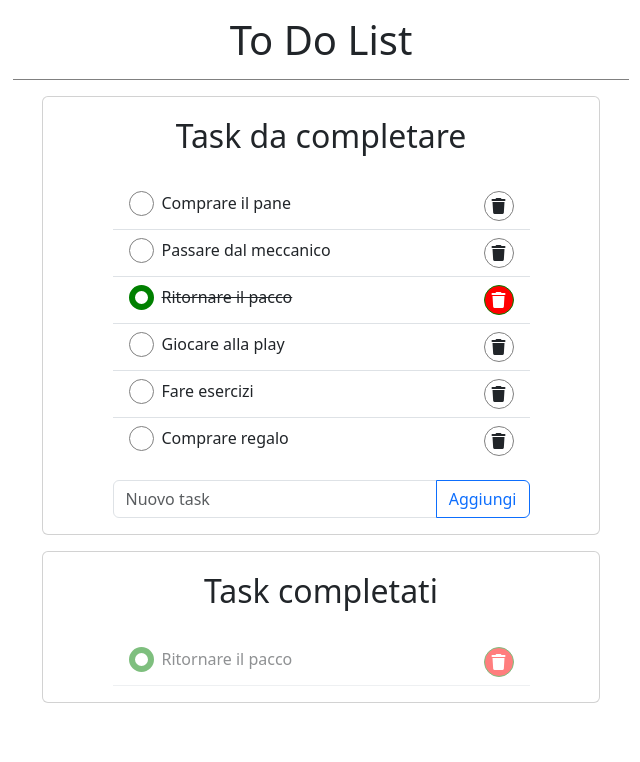
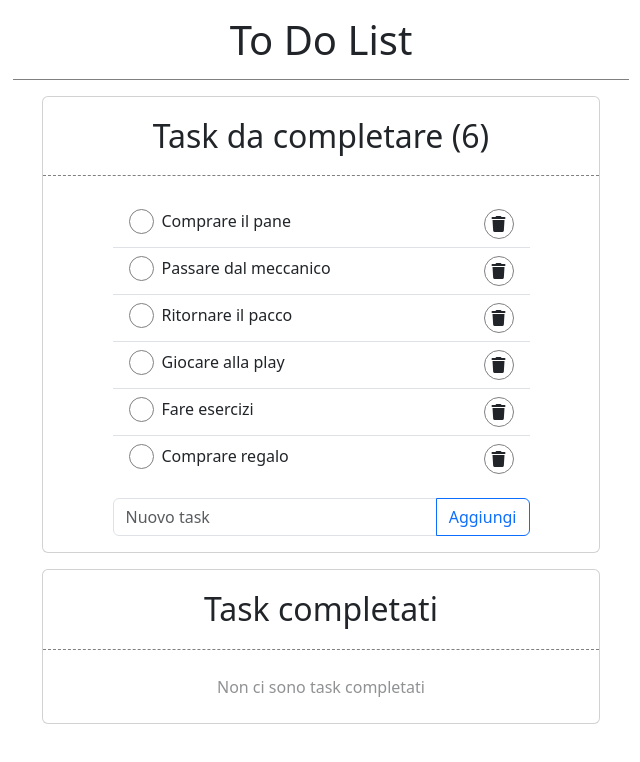
Before and after one commit to jacopolegovini/vue-todolist, a plain HTML site: page index.html in a window 1280 px wide. Shown: the whole page, without its empty margins (319-959 px from the left). Drawn offline with nearby package versions, Linux system fonts and the light colour scheme.

Commit message:
improved task system

```diff
--- a/index.html
+++ b/index.html
@@ -32,18 +32,20 @@
             <div class="undone-task card">
                 <div class="title-undone-task">
                     <h2>
-                        Task da completare
+                        Task da completare ({{toDo.length - counter}})
                     </h2>
                 </div>
                 <div class="content-undone-task d-flex flex-column align-items-center">
                     <ul class="list-group list-group-flush w-75">
-                        <li class="list-group-item d-flex justify-content-between" v-for="(element, index) in toDo">
+                        <li class="list-group-item " v-for="(element, index) in toDo">
+                            <div class="d-flex justify-content-between" @click="increaseCounter(index)">
                                 <div :class="element.done === true ? 'line-through' : ''" @click="taskCompleted(index)" class="d-flex">
                                     <div class="tick" :class="element.done === true ? 'ticked' : ''"></div>
                                     <div class="ms-2">{{element.text}}</div>
                                 </div>
                                 <div class="trash d-flex justify-content-center align-items-center" :class="element.done === true ? 'ticked-trash' : ''" @click="removeToDo(index)">
                                     <i class="fa-solid fa-trash"></i>
+                                </div>
                             </div>
                         </li>
                     </ul>
@@ -61,17 +63,18 @@
                     </h2>
                 </div>
                 <div class="content-done-task d-flex justify-content-center">
-                    <ul class="list-group list-group-flush w-75">
+                    <ul v-show="counter > 0" class="list-group list-group-flush w-75">
                         <li class="list-group-item justify-content-between" v-for="(element, index) in toDo" :class="element.done === true ? 'element-content-done-task d-flex' : 'none-element-content-done-task'">
-                            <div class="d-flex">
-                                <div class="tick" :class="element.done === true ? 'ticked' : ''"></div>
-                                <div class="ms-2">{{element.text}}</div>
+                            <div class="d-flex" @click="increaseCounter(index)">
+                                <div class="tick" :class="element.done === true ? 'ticked' : ''" @click="taskCompleted(index)"></div>
+                                <div class="ms-2" @click="taskCompleted(index)">{{element.text}}</div>
                             </div>
                             <div class="trash d-flex justify-content-center align-items-center" :class="element.done === true ? 'ticked-trash' : ''" @click="removeToDo(index)">
                                 <i class="fa-solid fa-trash"></i>
                             </div>
                         </li>
                     </ul>
+                    <div class="mb-2" v-show="counter === 0">Non ci sono task completati</div>
                 </div>
             </div>
         </main>
--- a/script.js
+++ b/script.js
@@ -3,6 +3,7 @@ const {createApp} = Vue;
 createApp({
     data() {
       return {
+        counter: 0,
         toDo: [
           {
             text: 'Comprare il pane',
@@ -14,7 +15,7 @@ createApp({
           },
           {
             text: 'Ritornare il pacco',
-            done: true
+            done: false
           },
           {
             text: 'Giocare alla play',
@@ -52,6 +53,11 @@ createApp({
         this.toDo[index].done = true;
 
         console.log(this.toDo[index] )
-      }
+      },
+
+      increaseCounter(index){
+        if (this.toDo[index]['done']) return this.counter++
+        this.counter--
+      },
     }
   }).mount('#app')
--- a/style.css
+++ b/style.css
@@ -7,6 +7,8 @@ h1 {
 h2 {
     text-align: center;
     padding: 20px 0;
+    border-bottom: 1px dashed gray;
+    margin-bottom: 25px;
 }
 
 .card {
```
Lines whose indentation alone changed are shown as unchanged.
